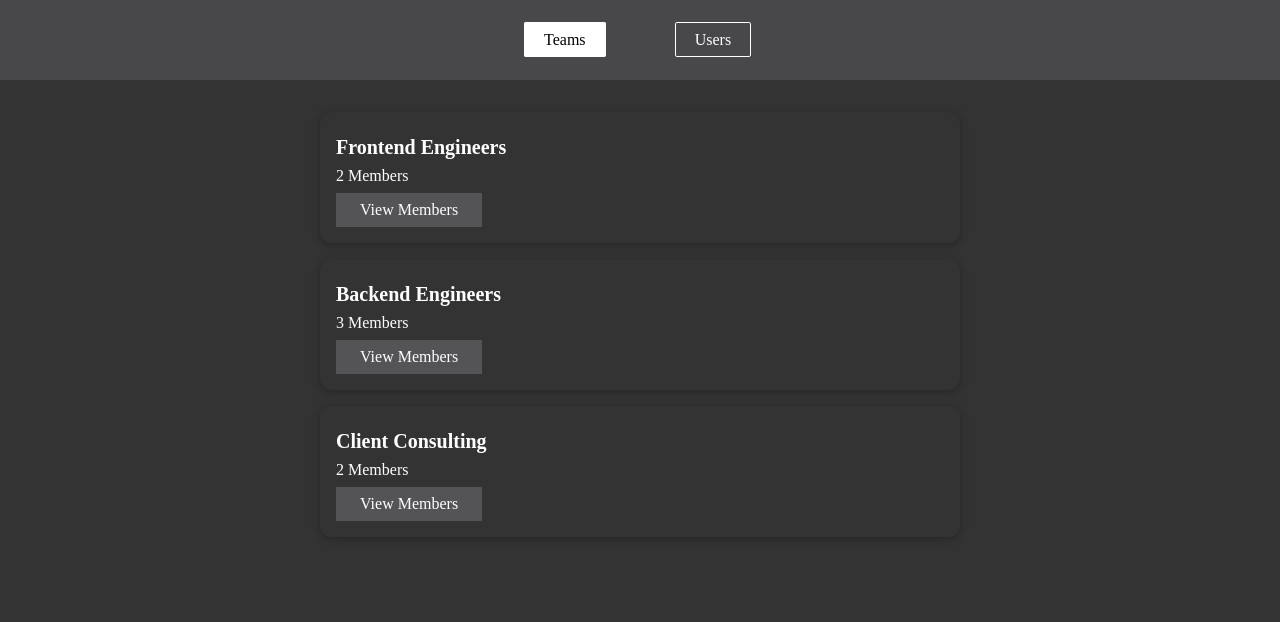
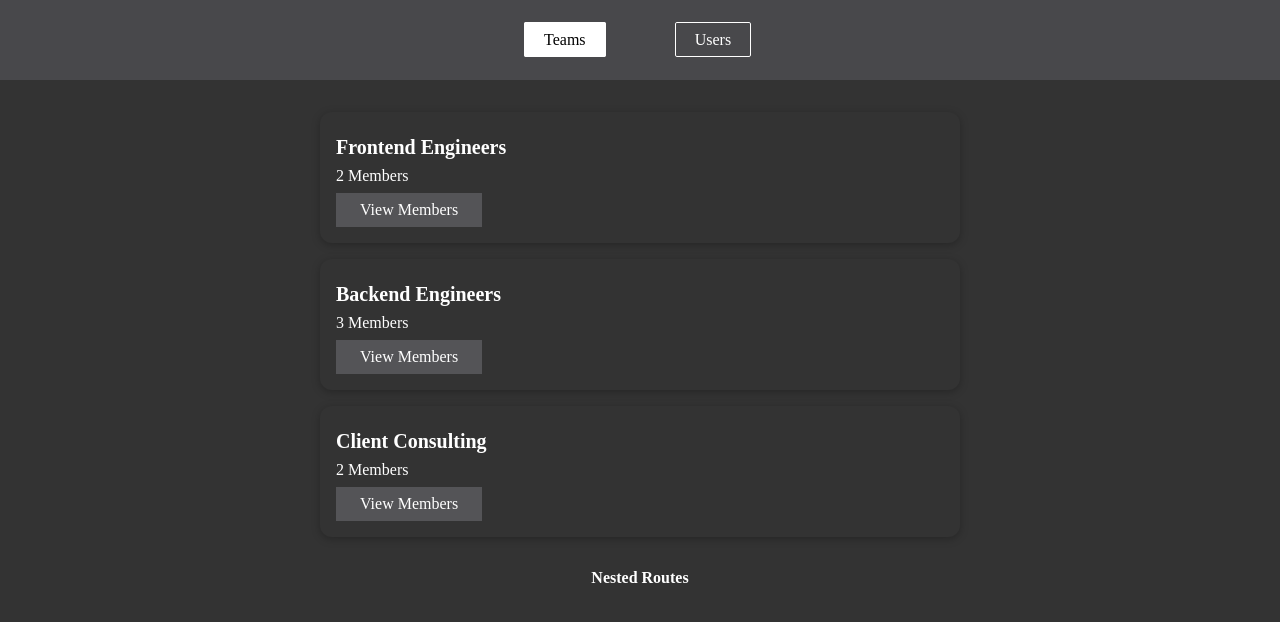
Before and after one commit to mk-tdev/Vue, a Vue app in the folder routing/: page /teams in a window 1280 px wide. Shown: the top 622 px of the page. Built offline with nearby package versions, Linux system fonts and the light colour scheme.

Commit message:
=routes-nested

```diff
--- a/routing/src/components/teams/TeamsList.vue
+++ b/routing/src/components/teams/TeamsList.vue
@@ -8,6 +8,10 @@
       :member-count="team.members.length"
     ></teams-item>
   </ul>
+
+  <h4 style="text-align: center">Nested Routes</h4>
+
+  <router-view></router-view>
 </template>
 
 <script>
--- a/routing/src/main.js
+++ b/routing/src/main.js
@@ -20,13 +20,20 @@ const routes = [
   {
     path: "/teams",
     component: TeamsList,
+    children: [
+      {
+        path: ":teamId",
+        component: TeamMembers,
+        props: true,
+      },
+    ],
     // alias: "/", // intead of putting a separate entry for '/'
   },
-  {
-    path: "/teams/:teamId",
-    component: TeamMembers,
-    props: true,
-  },
+  // {
+  //   path: "/teams/:teamId",
+  //   component: TeamMembers,
+  //   props: true,
+  // },
   {
     path: "/users",
     component: UsersList,
```
